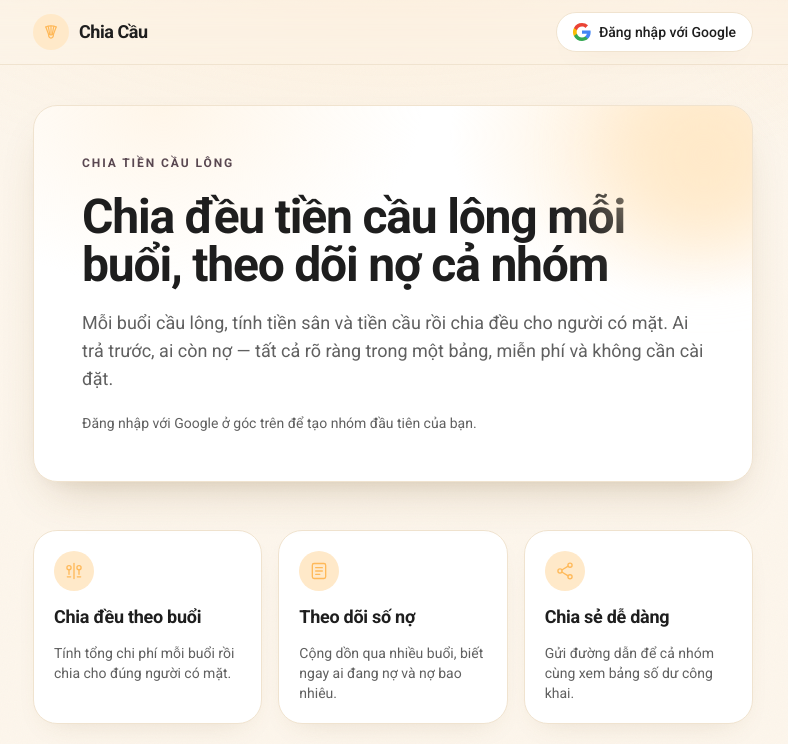
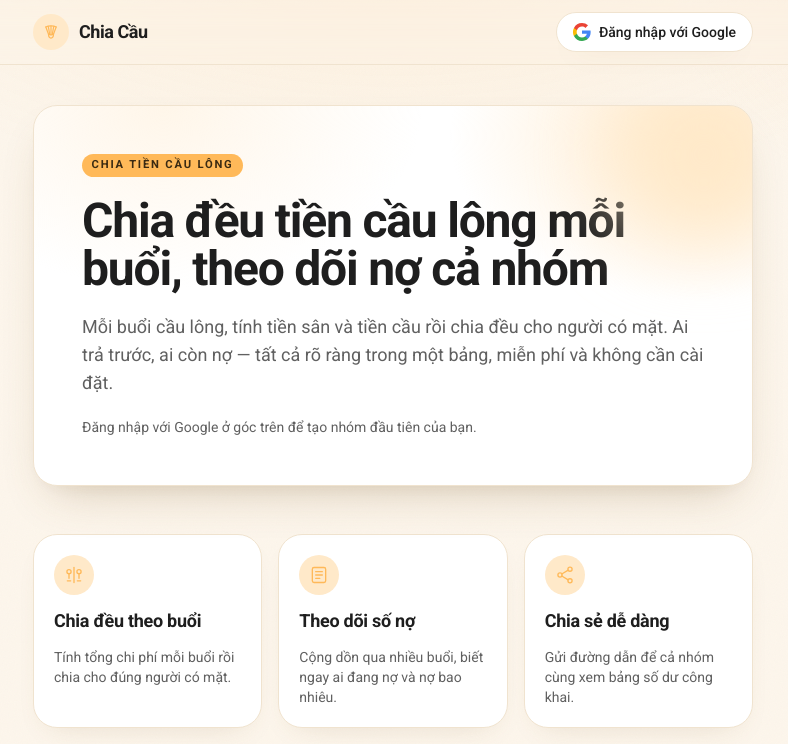
Before and after one commit to anhht2000/harry-badminton, a Next.js app: page / in a window 1280 px wide. Shown: the top 744 px of the page, without its empty margins (247-1035 px from the left). Built offline with nearby package versions, Linux system fonts and the light colour scheme; no server answers; the database is empty.

Commit message:
style: eyebrow thành chip nền amber chữ đậm cho dễ đọc
- .label-eyebrow: nền amber + chữ on-accent (tối), bo tròn dạng chip
- bỏ text-danger ở nhãn Super admin (dùng chip amber đồng bộ)

```diff
--- a/app/globals.css
+++ b/app/globals.css
@@ -128,16 +128,20 @@
     outline-offset: 2px;
   }
 
-  /* Nhan nho dang label: in hoa, gian chu */
+  /* Nhan nho dang chip: nen amber + chu dam toi -> tuong phan cao, noi bat */
   .label-eyebrow {
+    display: inline-block;
+    width: fit-content;
     text-transform: uppercase;
     letter-spacing: var(--tracking-label);
-    font-size: 0.75rem;
+    font-size: 0.7rem;
     font-weight: 700;
-    color: var(--accent-2);
+    line-height: 1.5;
+    color: var(--on-accent);
+    background-color: var(--accent);
+    padding: 0.2rem 0.6rem;
+    border-radius: 9999px;
   }
-
-  .dark .label-eyebrow { color: var(--accent); }
 
   .num { font-variant-numeric: tabular-nums; }   /* cot tien thang hang */
 
--- a/app/page.tsx
+++ b/app/page.tsx
@@ -72,7 +72,7 @@ export default async function Home() {
           aria-label="Bản nháp"
         >
           <header className="flex flex-col gap-1.5">
-            <p className="label-eyebrow text-danger">Super admin</p>
+            <p className="label-eyebrow">Super admin</p>
             <h2 className="font-display text-2xl font-bold tracking-tight text-ink sm:text-3xl">
               Tất cả nhóm
             </h2>
```
